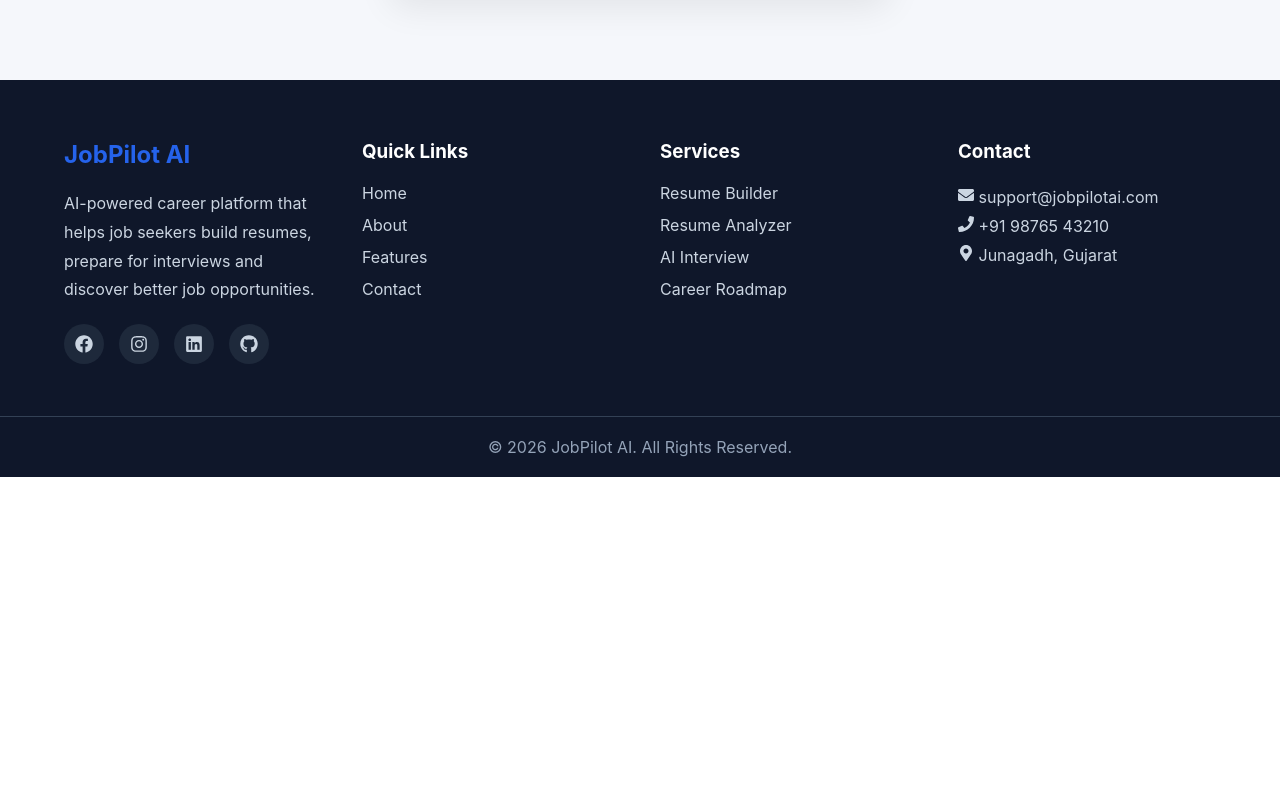
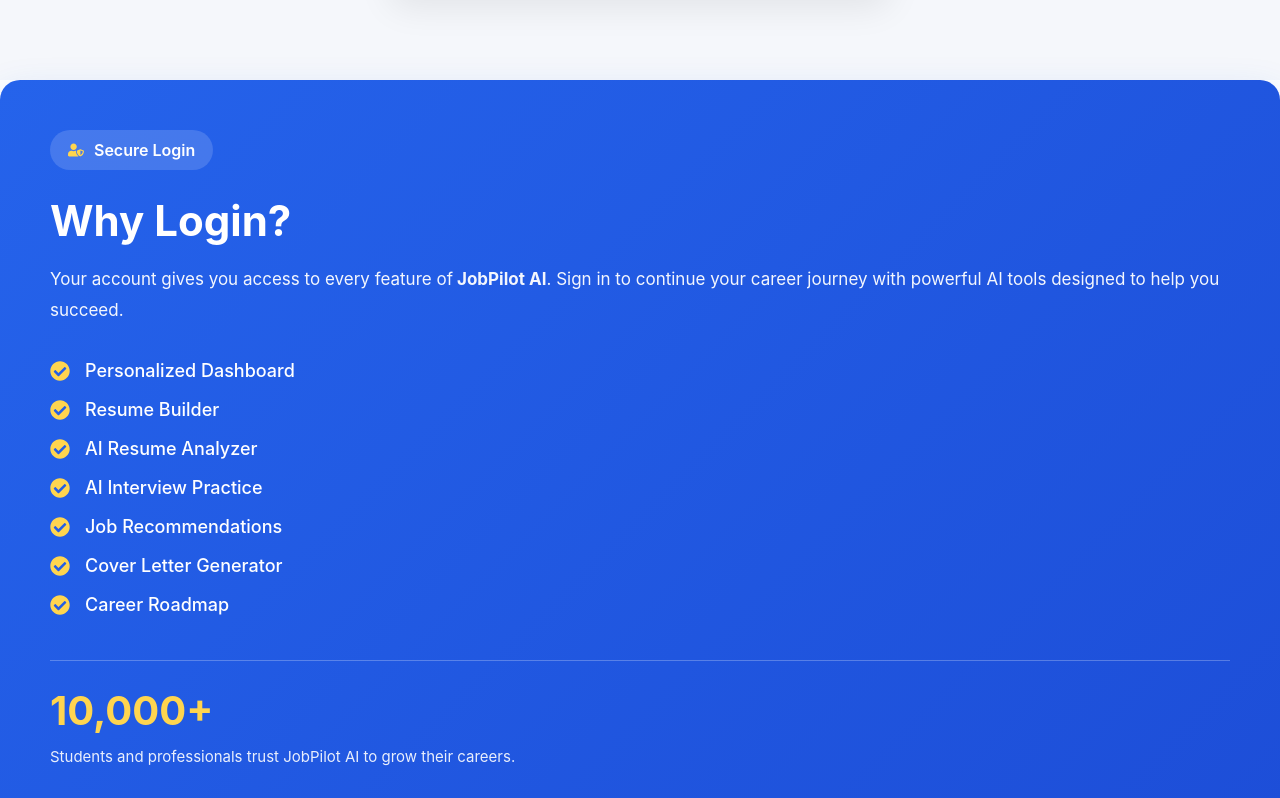
Before and after one commit to Harsh-1977/jobpilot-ai, a React (Create React App) app: page /login in a window 1280 px wide. Shown: the part 680-1478 px from the top of the page. Before the commit the page ends 1157 px from the top, so only its background shows below. Built offline with nearby package versions, Linux system fonts and the light colour scheme.

Commit message:
login done

```diff
--- /dev/null
+++ b/src/components/login/LoginBenifits.js
@@ -0,0 +1,70 @@
+import React from "react";
+import { FaCheckCircle, FaUserShield } from "react-icons/fa";
+import "../../styles/LoginBenefits.css";
+
+function LoginBenefits() {
+  return (
+    <div className="login-benefits">
+
+      <div className="benefit-badge">
+        <FaUserShield />
+        <span>Secure Login</span>
+      </div>
+
+      <h2>Why Login?</h2>
+
+      <p>
+        Your account gives you access to every feature of
+        <strong> JobPilot AI</strong>. Sign in to continue your career
+        journey with powerful AI tools designed to help you succeed.
+      </p>
+
+      <div className="benefit-list">
+
+        <div className="benefit-item">
+          <FaCheckCircle />
+          <span>Personalized Dashboard</span>
+        </div>
+
+        <div className="benefit-item">
+          <FaCheckCircle />
+          <span>Resume Builder</span>
+        </div>
+
+        <div className="benefit-item">
+          <FaCheckCircle />
+          <span>AI Resume Analyzer</span>
+        </div>
+
+        <div className="benefit-item">
+          <FaCheckCircle />
+          <span>AI Interview Practice</span>
+        </div>
+
+        <div className="benefit-item">
+          <FaCheckCircle />
+          <span>Job Recommendations</span>
+        </div>
+
+        <div className="benefit-item">
+          <FaCheckCircle />
+          <span>Cover Letter Generator</span>
+        </div>
+
+        <div className="benefit-item">
+          <FaCheckCircle />
+          <span>Career Roadmap</span>
+        </div>
+
+      </div>
+
+      <div className="benefit-footer">
+        <h3>10,000+</h3>
+        <p>Students and professionals trust JobPilot AI to grow their careers.</p>
+      </div>
+
+    </div>
+  );
+}
+
+export default LoginBenefits;
--- a/src/pages/Login.js
+++ b/src/pages/Login.js
@@ -2,12 +2,14 @@
 import Navbar from '../components/Navbar';
 import Footer from '../components/Footer';
 import LoginForm from '../components/login/LoginForm';
+import LoginBenefits from '../components/login/LoginBenifits';
 
 function Login() {
     return (
         <>
             <Navbar />
             <LoginForm />
+            <LoginBenefits />
             <Footer/>
         </>
     );
--- /dev/null
+++ b/src/styles/LoginBenefits.css
@@ -0,0 +1,84 @@
+.login-benefits{
+    flex:1;
+    background:linear-gradient(135deg,#2563eb,#1d4ed8);
+    color:#fff;
+    padding:50px;
+    border-radius:20px;
+    display:flex;
+    flex-direction:column;
+    justify-content:center;
+    box-shadow:0 20px 40px rgba(37,99,235,.25);
+}
+
+.benefit-badge{
+    display:inline-flex;
+    align-items:center;
+    gap:10px;
+    width:max-content;
+    padding:10px 18px;
+    background:rgba(255,255,255,.15);
+    border-radius:30px;
+    margin-bottom:25px;
+    font-weight:600;
+}
+
+.benefit-badge svg{
+    color:#FFD54F;
+}
+
+.login-benefits h2{
+    font-size:42px;
+    margin-bottom:18px;
+}
+
+.login-benefits p{
+    line-height:1.8;
+    font-size:17px;
+    opacity:.95;
+    margin-bottom:35px;
+}
+
+.benefit-list{
+    display:flex;
+    flex-direction:column;
+    gap:18px;
+}
+
+.benefit-item{
+    display:flex;
+    align-items:center;
+    gap:15px;
+    font-size:18px;
+    font-weight:500;
+}
+
+.benefit-item svg{
+    color:#FFD54F;
+    font-size:20px;
+}
+
+.benefit-footer{
+    margin-top:45px;
+    padding-top:25px;
+    border-top:1px solid rgba(255,255,255,.25);
+}
+
+.benefit-footer h3{
+    font-size:40px;
+    color:#FFD54F;
+    margin-bottom:8px;
+}
+
+.benefit-footer p{
+    margin:0;
+    opacity:.9;
+    font-size:15px;
+}
+
+@media(max-width:992px){
+
+.login-benefits{
+    display:none;
+}
+
+}
```
